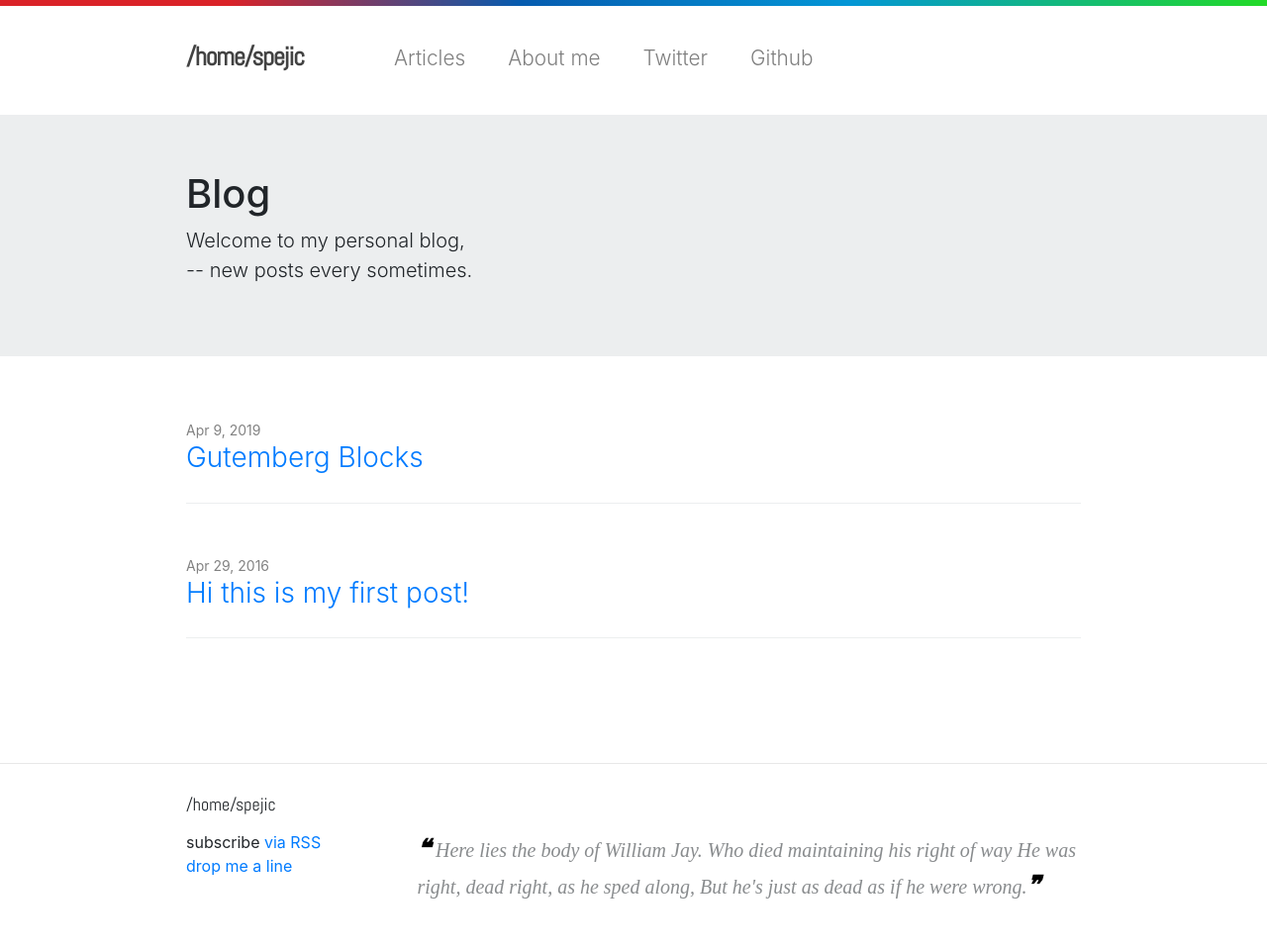
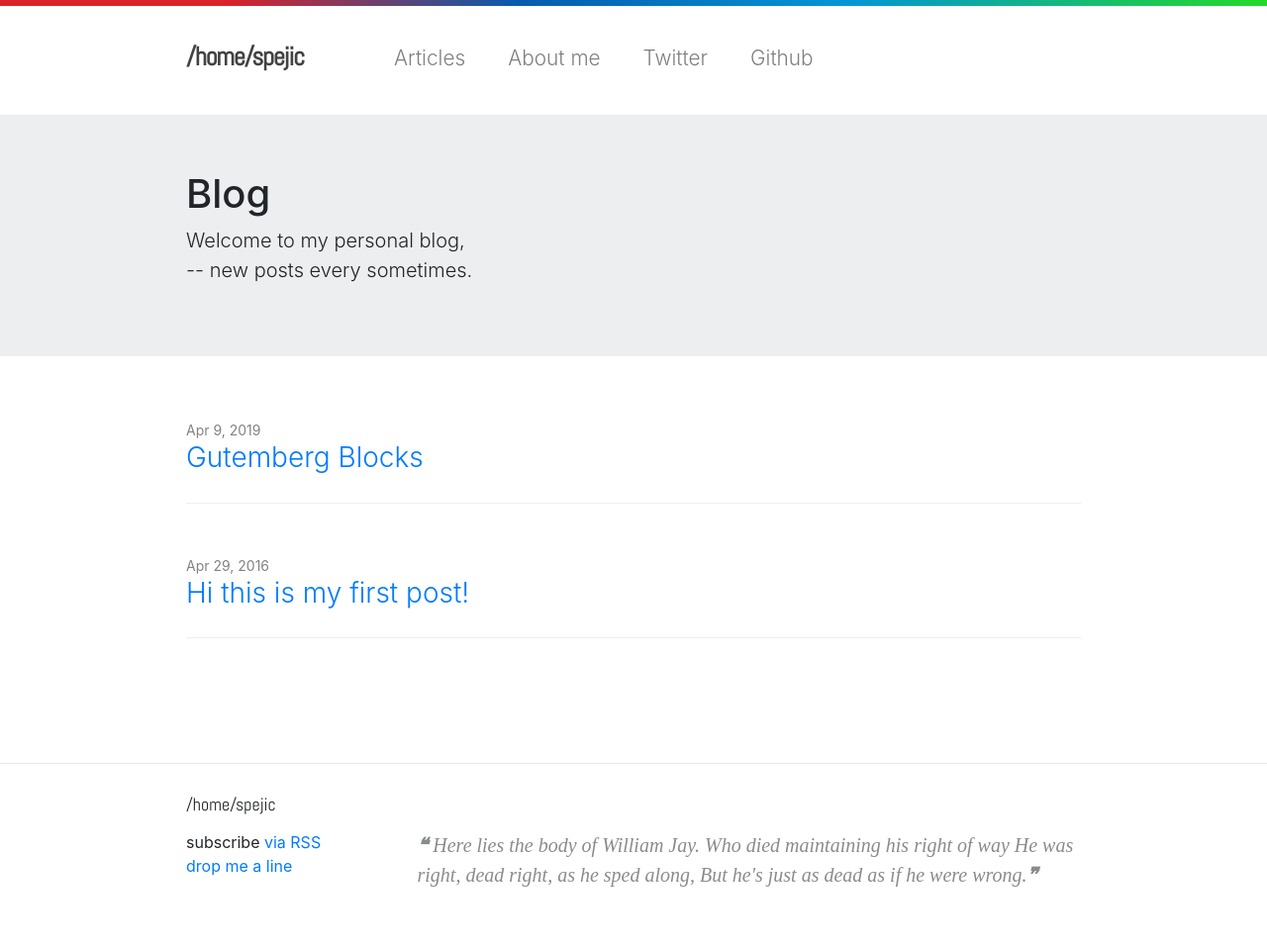
Before and after one commit to spejic88/spejic88.github.io, a Jekyll site: the page built from index.html, in a window 1280 px wide. Shown: the whole page at 99% size. Built offline with Jekyll 4.4.1, drawn with Linux system fonts in a browser that asks for light colours; some web fonts are replaced.

Commit message:
update #2

```diff
--- a/_sass/_layout.scss
+++ b/_sass/_layout.scss
@@ -285,9 +285,4 @@
     color:#898c8e;
     font-family: Aladin;
     font-size: 20px;
-
-    b {
-        color: black;
-        font-size: 25px;
-    }
 }
```
